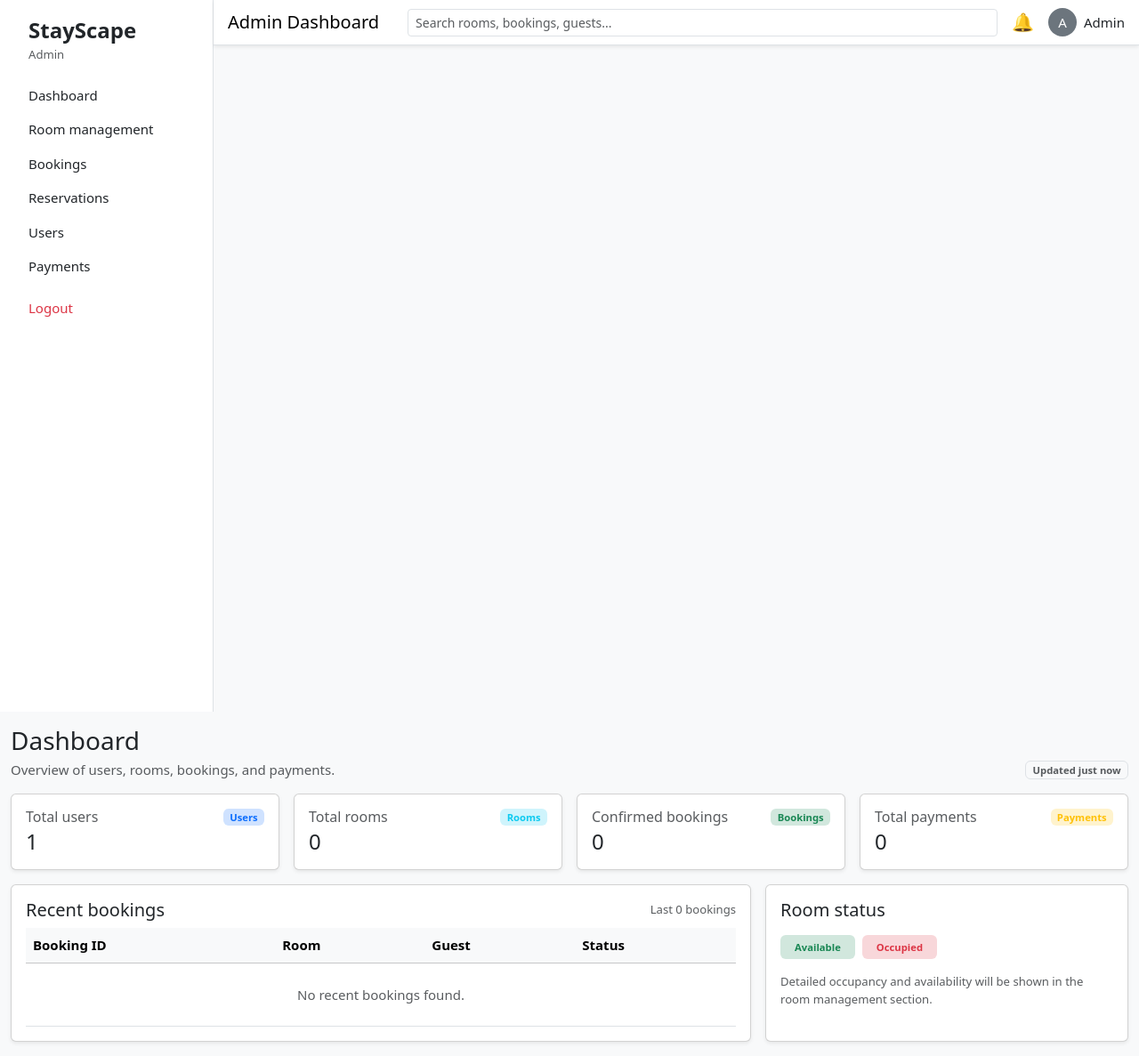
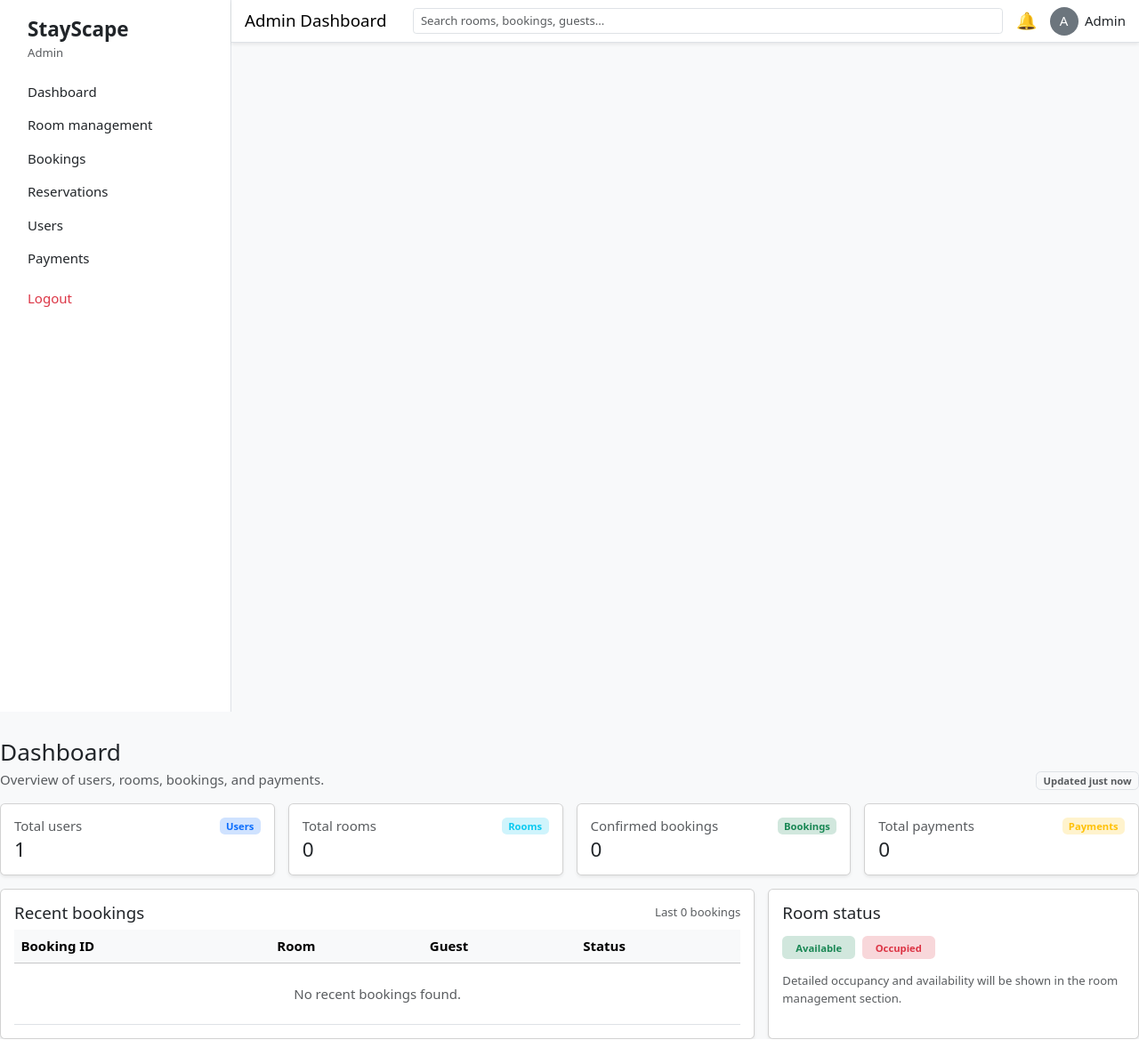
Before and after one commit to KaushalyaRanashingha/Room_Booking, a Node server app: page /api/admin/dashboard in a window 1280 px wide. Shown: the whole page at 89% size. Run offline with Node 20, Linux system fonts and the light colour scheme; the visitor is signed in with stand-in values (Sample User, id 1); data comes from the database, SQL or seed files in the repository; data that the repository does not hold is empty; some libraries are stand-ins or nearby versions.

Commit message:
dashboard-setup

```diff
--- a/Server/public/admin.css
+++ b/Server/public/admin.css
@@ -1,12 +1,20 @@
-/* Optional: tweak base font size slightly up */
-body {
+html, body {
   font-size: 15px;
+  overflow-x: hidden;
 }
 
 /* Sidebar layout on desktop */
 .sidebar {
-  min-width: 240px;
+  width: 260px;
+  flex-shrink: 0;
   padding: 16px;
+  height: 100vh;
+  position: sticky;
+  top: 0;
+}
+
+.flex-grow-1 {
+  min-width: 0;
 }
 
 /* On small screens: stack sidebar on top */
--- a/Server/views/admin/dashboard.ejs
+++ b/Server/views/admin/dashboard.ejs
@@ -7,16 +7,20 @@
     href="https://cdn.jsdelivr.net/npm/bootstrap@5.3.3/dist/css/bootstrap.min.css"
     rel="stylesheet"
   >
+  <!-- Small custom overrides -->
   <link rel="stylesheet" href="/admin.css">
 </head>
 <body class="bg-light">
   <div class="d-flex min-vh-100">
+    <aside class="flex-shrink-0">
     <%- include("sidebar") %>
+    </aside>
 
     <div class="flex-grow-1 d-flex flex-column">
       <%- include("navbar") %>
 
       <main class="container-fluid py-3">
+        </main>
         <!-- Header -->
         <div class="d-flex flex-wrap justify-content-between align-items-end mb-3">
           <div>
@@ -176,7 +180,7 @@
             </div>
           </div>
         </section>
-      </main>
+
     </div>
   </div>
 
```
